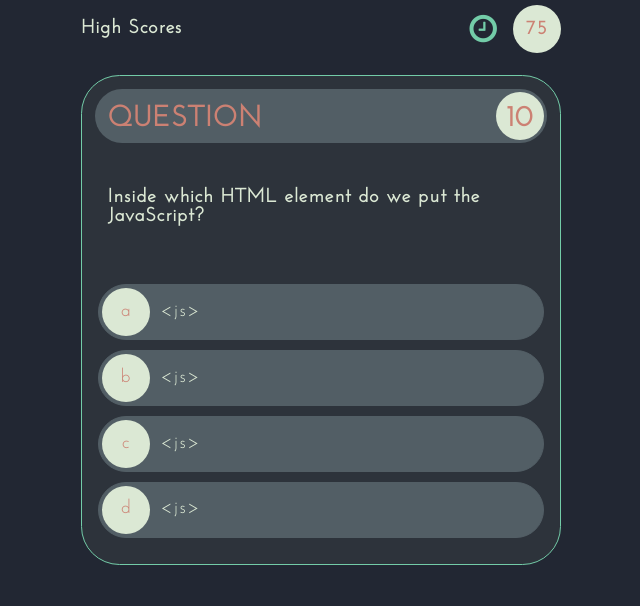
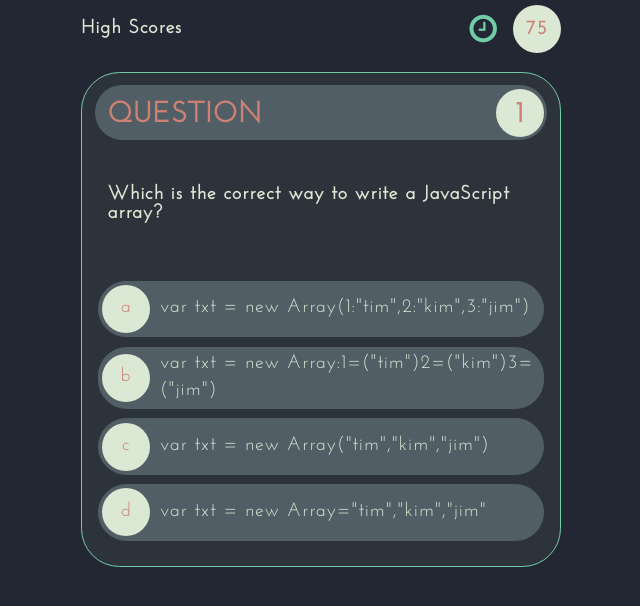
Before and after one commit to Supasiti/04-code-quiz, a plain HTML site: page index.html in a window 1280 px wide. Shown: the whole page, without its empty margins (319-959 px from the left). Drawn offline with Linux system fonts and the light colour scheme.

Commit message:
add ability to go to next question

```diff
--- a/assets/css/style.css
+++ b/assets/css/style.css
@@ -85,8 +85,8 @@ a {
   margin: 0rem auto;
 }
 .contentContainer {
-  padding-top: 1rem;
-  padding-bottom: 1rem;
+  padding-top: 0.8rem;
+  padding-bottom: 0.8rem;
 }
 
 .quizContainer {
@@ -128,18 +128,13 @@ a {
 /* header */
 
 .pageHeader {
-  /* padding: 0.6rem 0rem; */
   align-items: center;
-  /* background-color: var(--light-grey); */
 }
 
 nav .navItem {
   padding: 1rem 0rem;
 }
 
-/* .pageHeader nav:hover {
-  cursor: pointer;
-} */
 
 .timerContainer {
   align-items: center;
@@ -212,7 +207,11 @@ nav .navItem {
   margin-left: 0.6rem;
 }
 
-.choiceNumber{
+.choiceNumber {
   color: var(--ny-pink);
   margin: 0rem auto;
 }
+
+.displayNone {
+  display: none;
+}
--- /dev/null
+++ b/assets/js/script.js
@@ -0,0 +1,143 @@
+let quizTitle = document.querySelector(".quizTitle");
+let quizSubtitle = document.querySelector(".quizSubtitle");
+let quizContentDiv = document.querySelector(".quizContent");
+let quizTitleContainer = document.querySelector(".quizTitleContainer");
+
+//   need work out how to load data from somewhere  in the future
+let questions = [
+  {
+    question: "Which is the correct way to write a JavaScript array?",
+    choices: {
+      a: "var txt = new Array(1:\"tim\",2:\"kim\",3:\"jim\")",
+      b: "var txt = new Array:1=(\"tim\")2=(\"kim\")3=(\"jim\")",
+      c: "var txt = new Array(\"tim\",\"kim\",\"jim\")",
+      d: "var txt = new Array=\"tim\",\"kim\",\"jim\""
+    },
+    correctChoice: "c"
+  },
+  {
+    question: "Inside which HTML element do we put the JavaScript?",
+    choices: {
+      a: "<js>",
+      b: "<scripting>",
+      c: "<script>",
+      d: "<javascript>"
+    },
+    correctChoice: "c"
+  },
+  {
+    question: "If para1 is the DOM object for a paragraph, what is the correct syntax to change the text within the paragraph?",
+    choices: {
+      a: "\"New Text\"?",
+      b: "para1.value=\"New Text\";",
+      c: "para1.firstChild.nodeValue= \"New Text\";",
+      d: "para1.nodeValue=\"New Text\""
+    },
+    correctChoice: "b"
+  },
+  {
+    question: "Using _______ statement is how you test for a specific condition.",
+    choices: {
+      a: "Select",
+      b: "If",
+      c: "Switch",
+      d: "For"
+    },
+    correctChoice: "b"
+  },
+  {
+    question: "Which of the following is the structure of an if statement?",
+    choices: {
+      a: "if (conditional expression is true) {then execute this code>->}",
+      b: "if (conditional expression is true) thenexecute this codeend if",
+      c: "if (conditional expression is true)execute this codeend if",
+      d: "if (conditional expression is true) then {execute this code}"
+    },
+    correctChoice: "a"
+  }
+];
+let currentQuestion = 0;
+
+
+function clearInnerHtml(el) {
+  el.innerHTML = "";
+};
+
+
+//----------------------------------------
+// Rendering questions
+
+// render the question for the first time
+//  - subsequentially rendering can use renderQuestion instead
+function renderFirstQuestion (question) {
+  quizSubtitle.textContent = question.question;
+  renderFirstQuizNumber();
+  renderFirstChoiceSet(question);
+};
+
+// render the quiz number for the first time
+function renderFirstQuizNumber() {
+  let numberDiv = document.createElement("div");
+  numberDiv.classList.add("circleContainer", "flexColumn", "flexCenter");
+  numberDiv.innerHTML = `<h2 class="quizNumber">1</h2>`;
+  quizTitleContainer.appendChild(numberDiv);
+};
+
+// render the screen to create all li elements for choices for the first time
+function renderFirstChoiceSet(question) {
+  let choices = question.choices;
+  let ulContainer = document.createElement("ul");
+  clearInnerHtml(quizContentDiv);
+  quizContentDiv.appendChild(ulContainer);
+
+  for (let choice in choices) {
+    let quizChoiceLi = createQuizChoiceLi(choice, choices[choice]);
+    ulContainer.appendChild(quizChoiceLi);
+  };
+};
+
+// create each <li> tag corresponding to the available choice.
+function createQuizChoiceLi(choice, text) {
+  let result = document.createElement("li");
+  result.innerHTML = `
+    <div class="circleContainer flexColumn flexCenter">
+      <p class="choiceNumber">` + choice + `</p>
+    </div>
+    <p class="choiceText">` + text + `</p>`
+  result.dataset.choice = choice;
+  result.classList.add("choiceContainer", "flexRow");
+  result.addEventListener("click", getNextQuestion);
+  return result;
+};
+
+function getNextQuestion() {
+  currentQuestion++;
+  if (currentQuestion == questions.length){
+    stopTimer();
+    showFinalScore();
+    return
+  }
+  renderNextQuestion(currentQuestion);
+}
+
+// render the next question
+function renderNextQuestion(index) {
+  quizTitleContainer.querySelector(".quizNumber").innerHTML = index + 1;
+  quizSubtitle.textContent = questions[index].question;
+  renderNextChoiceSet(index);
+};
+
+function renderNextChoiceSet(index) {
+  let choiceEls = quizContentDiv.querySelectorAll(".choiceText");
+  for (let el of choiceEls) {
+    let choice = el.parentElement.dataset.choice;
+    el.textContent =  questions[index].choices[choice];
+  }
+};
+
+
+
+
+
+
+renderFirstQuestion(questions[currentQuestion]);
--- a/index.html
+++ b/index.html
@@ -4,7 +4,7 @@
   <meta charset="UTF-8">
   <meta http-equiv="X-UA-Compatible" content="IE=edge">
   <meta name="viewport" content="width=device-width, initial-scale=1.0">
-  <title>Tharatorn Supasiti | Full-stack Developer</title>
+  <title>Code Quiz Challenge</title>
   <link rel="stylesheet" href="https://cdnjs.cloudflare.com/ajax/libs/font-awesome/4.7.0/css/font-awesome.min.css">
   <link rel="stylesheet" href="./assets/css/reset.css">
   <link rel="stylesheet" href="./assets/css/style.css">
@@ -39,9 +39,9 @@
             <!-- title -->
             <div class="quizTitleContainer flexRow flexSpaceBetween">
               <h2 class="quizTitle">Question </h2>
-              <div class="circleContainer flexColumn flexCenter">
+              <!-- <div class="circleContainer flexColumn flexCenter">
                 <h2 class="quizNumber">10</h2>
-              </div>
+              </div> -->
             </div>
 
             <!-- subtitle -->
@@ -51,44 +51,49 @@
 
             <!-- content -->
             <div class="quizContent">
-              <ul>
+              <!-- <ul>
 
-                <!-- choice a -->
+
                 <li data-choice= "a" class="choiceContainer flexRow">
                   <div class="circleContainer flexColumn flexCenter">
                     <p class="choiceNumber">a</p>
                   </div>
-                  <p>&ltjs&gt</p>
+                  <p class="choiceText">&ltjs&gt</p>
                 </li>
 
-                <!-- choice b -->
+
                 <li data-choice= "b" class="choiceContainer flexRow">
                   <div class="circleContainer flexColumn flexCenter">
                     <p class="choiceNumber">b</p>
                   </div>
-                  <p>&ltjs&gt</p>
+                  <p class="choiceText">&ltjs&gt</p>
                 </li>
 
-                <!-- choice a -->
+
                 <li data-choice= "c" class="choiceContainer flexRow">
                   <div class="circleContainer flexColumn flexCenter">
                     <p class="choiceNumber">c</p>
                   </div>
-                  <p>&ltjs&gt</p>
+                  <p class="choiceText">&ltjs&gt</p>
                 </li>
 
-                <!-- choice a -->
+
                 <li data-choice= "d" class="choiceContainer flexRow">
                   <div class="circleContainer flexColumn flexCenter">
                     <p class="choiceNumber">d</p>
                   </div>
-                  <p>&ltjs&gt</p>
+                  <p class="choiceText">&ltjs&gt</p>
                 </li>
-              </ul>
+              </ul>  -->
+
+
             </div>
           </article>
         </div>
       </div>
     </div>
   </main>
+
+  <!-- script -->
+  <script src="./assets/js/script.js"></script>
 </body>
```
Also changed, not shown: assets/scripts/script_index.js (deleted).
